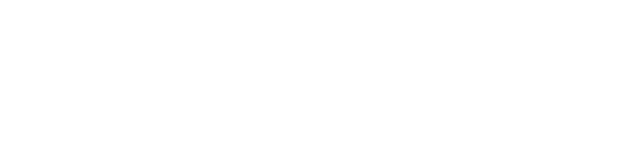
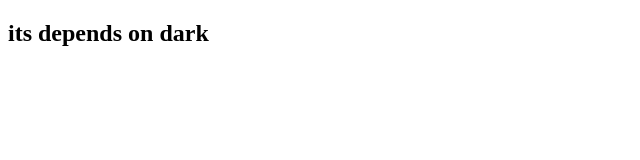
Before and after one commit to Hariprasath1996/abc, a plain HTML site: page index.html in a window 1280 px wide. Shown: the whole page, without its empty margins (0-640 px from the left). Drawn offline with Linux system fonts and the light colour scheme.

Commit message:
add heading two

```diff
--- a/index.html
+++ b/index.html
@@ -7,6 +7,6 @@
   <title>Devil</title>
 </head>
 <body>
-
+  <h2>its depends on dark</h2>
 </body>
 </html>
```
